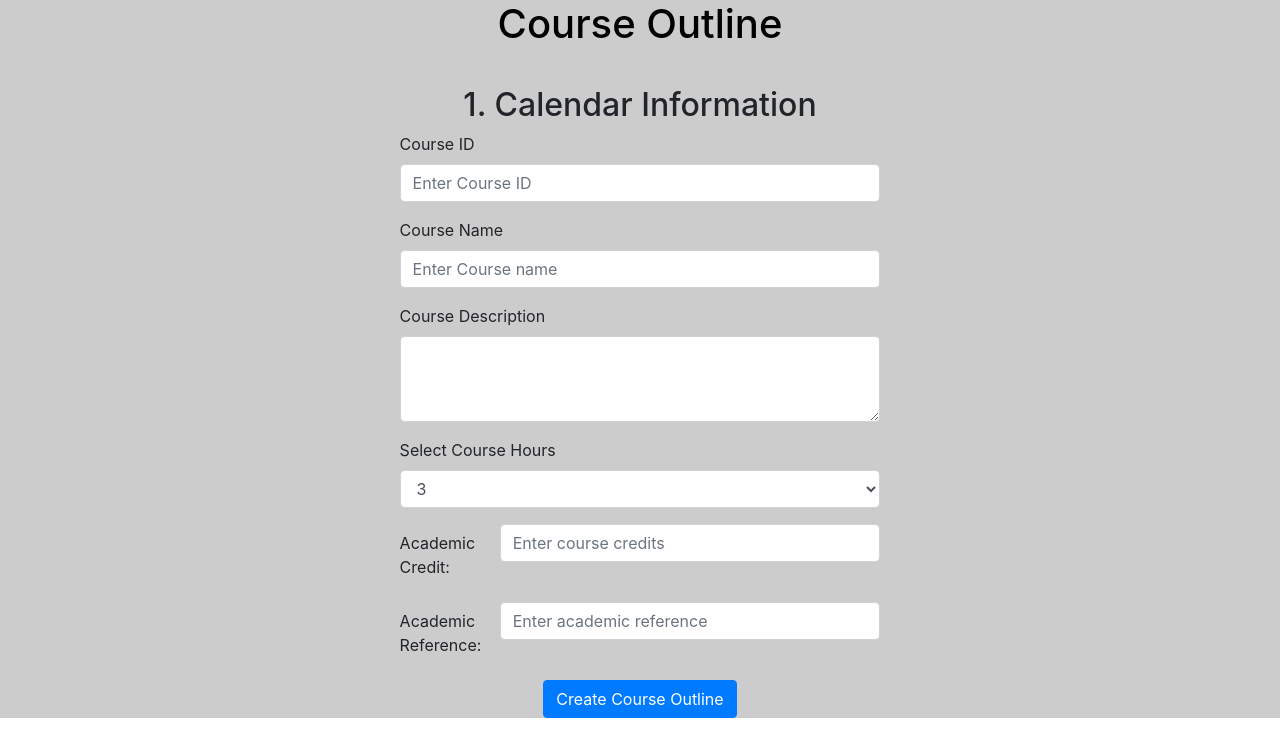
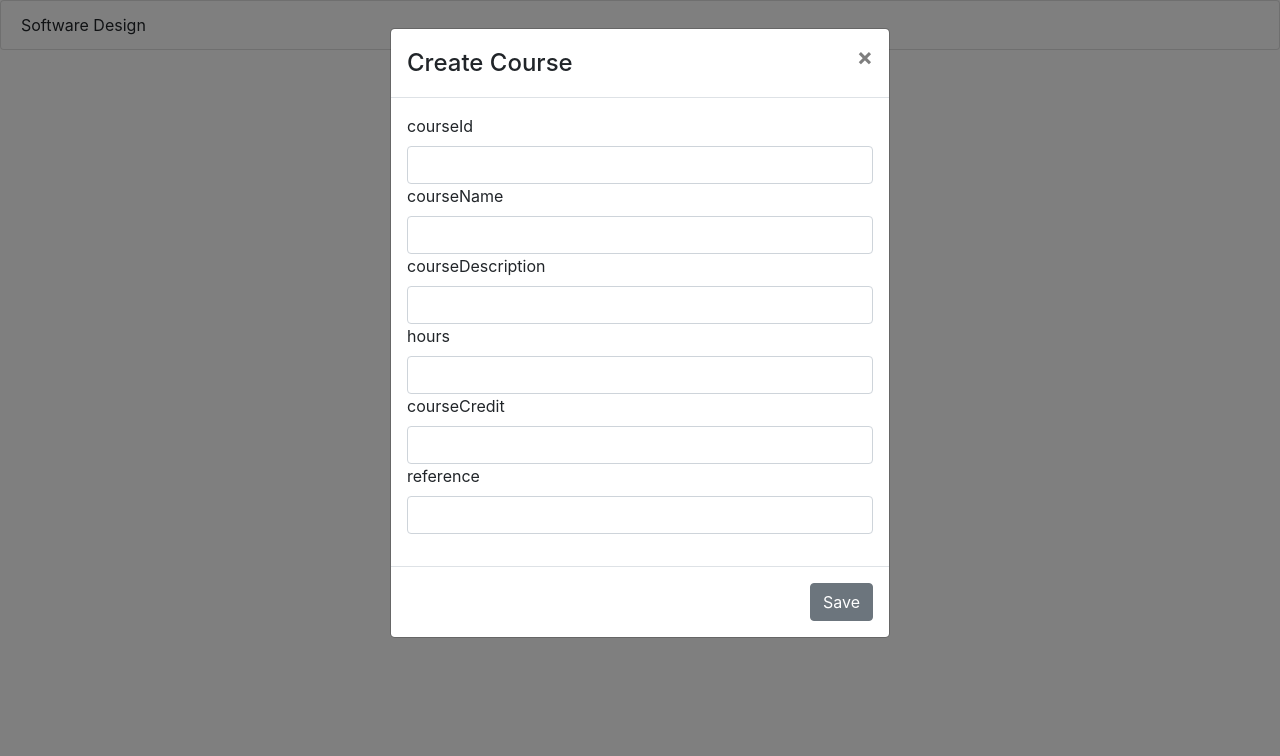
Before and after one commit to khoi16ngo/ENSF607WebDevProject, a React (Create React App) app in the folder project/: page / in a window 1280 px wide. Both pictures are taken after a click on the button "Create Course Outline". Shown: the top 756 px of the page. Built offline with nearby package versions, Linux system fonts and the light colour scheme.

Commit message:
Created modal

```diff
--- a/project/package.json
+++ b/project/package.json
@@ -13,6 +13,7 @@
     "react-router-dom": "^5.2.0",
     "react-scripts": "4.0.1",
     "web-vitals": "^0.2.4"
+
   },
   "scripts": {
     "start": "react-scripts start",
--- a/project/src/App.js
+++ b/project/src/App.js
@@ -34,6 +34,10 @@ function App() {
   // }, [])
 
   return (
+
+
+
+
     <div>
       {isCreated ?
         <CreateForm
@@ -54,7 +58,6 @@ function App() {
         <MyForm
           state={state}
 
-
         />
         :
         console.log("Waiting")
--- a/project/src/Pages/Home.js
+++ b/project/src/Pages/Home.js
@@ -1,43 +1,129 @@
 import React, {useState, useEffect} from "react";
 import 'bootstrap/dist/css/bootstrap.css';
-import { Button, Form, Col, Row } from 'react-bootstrap';
+import { Button, Form, Col, Row, ListGroup, Modal, FormGroup } from 'react-bootstrap';
 import './Home.css'
 
-export default function Home({ state, setState, setIsCreated}) {
-    return (
-        <div>
-            <h1 className='title'>Hello on the main page</h1>
-            <div className='search'>
-                <Form.Group as={Row} controlId="formHorizontalReference">
-                    <Col sm={10} className='horizontalInput'>
-                        <Form.Control type="text" placeholder="Search for course by Id"
 
+export default function Home({ state, setState, setIsCreated }) {
+    const [selectedCourse, setSelectedCourse] = useState(null);
+    const [courseList, setCourseList] = useState([{
+        courseId: "ENSF607",
+        courseName: "Software Design",
+        courseDescription: "A course to learn about software design.",
+        hours: "6",
+        courseCredit: "3",
+        reference: "www.google.ca"
 
-                        />
-                    </Col>
-                </Form.Group>
-                <Button
+    }]);
 
-                type="button"
-                variant="primary"
-                onClick={(e) => {
+    // useEffect(() => {
+    //     fetch('path/to/list/api')
+    //         .then((res) => res.json())
+    //         .then((res) => setCourseList(res))
+    // },[])
+
+    const handleCourseClick = (e) => {
+        console.log(e)
+        setSelectedCourse({ data:e, isNewCourse: false })
+    }
+
+     const createCourseClick = (e) => {
+        console.log(e)
+        setSelectedCourse({isNewCourse : true, data:{
+        courseId: "",
+        courseName: "",
+        courseDescription: "",
+        hours: "",
+        courseCredit: "",
+        reference: ""
+
+    }})
+    }
+
+    const handleSave = () => {
+        if (selectedCourse.isNewCourse) {
+            setCourseList([...courseList, selectedCourse.data])
+        } else {
+            setCourseList(courseList.map((element) => (element.courseId === selectedCourse.data.courseId)
+                ? selectedCourse : element));
+
+        }
+        setSelectedCourse(null);
+    }
+
+    const handleDelete = () => {
+        // delete in backend
+        setCourseList(courseList.filter((element) => element.courseId !== selectedCourse.data.courseId))
+        setSelectedCourse(null);
+    }
 
 
 
-                }}
-            > Search</Button>
-            </div>
+    return (
+        <div>
+            <ListGroup>
+                {courseList.map((course) => (
+                    <ListGroup.Item
+                        key={course.courseId}
+                        onClick={() => handleCourseClick(course)}
+                    >
+                        {course.courseName}
+                </ListGroup.Item>))}
+            </ListGroup>
+            <Modal
+                show={selectedCourse !== null}
+                onHide={() => setSelectedCourse(null)}
+                backdrop="static"
+            >
+                <Modal.Header closeButton>
+                    <Modal.Title>{selectedCourse &&`${selectedCourse.isNewCourse ? 'Create' : 'Edit' } Course`}</Modal.Title>
+                </Modal.Header>
+                <Modal.Body>
+                    <Form>
+                        <FormGroup >
+                        {selectedCourse && Object.entries(selectedCourse.data).map(([key, value]) => (
+                            <>
+                                <Form.Label>{key}</Form.Label>
+                            <Form.Control
+                                key={`modal-${key}`}
+                                placeholder={value}
+                                    title={key}
+                                    disabled={!selectedCourse.isNewCourse &&key === 'courseId'}
+                                onChange={(e) => {
+                                    setSelectedCourse({
+                                        isNewCourse: selectedCourse.isNewCourse,
+                                        data: { ...selectedCourse.data, [key]: e.target.value }
+                                    })
+                                }}
+                                />
+                                </>
+
+                        ))}
+                    </FormGroup>
+                    </Form>
+
+                </Modal.Body>
+                <Modal.Footer>
+                    <Button variant="secondary" onClick={handleSave}>
+                        Save
+                    </Button>
+                    {selectedCourse && !selectedCourse.isNewCourse ?
+                        <Button variant="primary" onClick={handleDelete}>Delete</Button>
+                        : null
+                    }
+                </Modal.Footer>
+            </Modal>
+            <h1 className='title'>Hello on the main page</h1>
+
+
 
             <div className='createButton'>
-
-
              <Button
 
                 type="button"
                 variant="primary"
-                onClick={(e) => {
-                    e.preventDefault();
-                    setIsCreated(true);
+                onClick={() => {
+                    createCourseClick();
                 }}
                 >
                 Create Course Outline
--- a/project/src/index.js
+++ b/project/src/index.js
@@ -5,9 +5,9 @@ import App from './App';
 import reportWebVitals from './reportWebVitals';
 
 ReactDOM.render(
-  <React.StrictMode>
-    <App />
-  </React.StrictMode>,
+
+    <App />,
+
   document.getElementById('root')
 );
 
```
Also changed, not shown: project/src/components/modal.js (added, +63 -0 lines), 1 other file (tests, documents, lock files or other folders).
